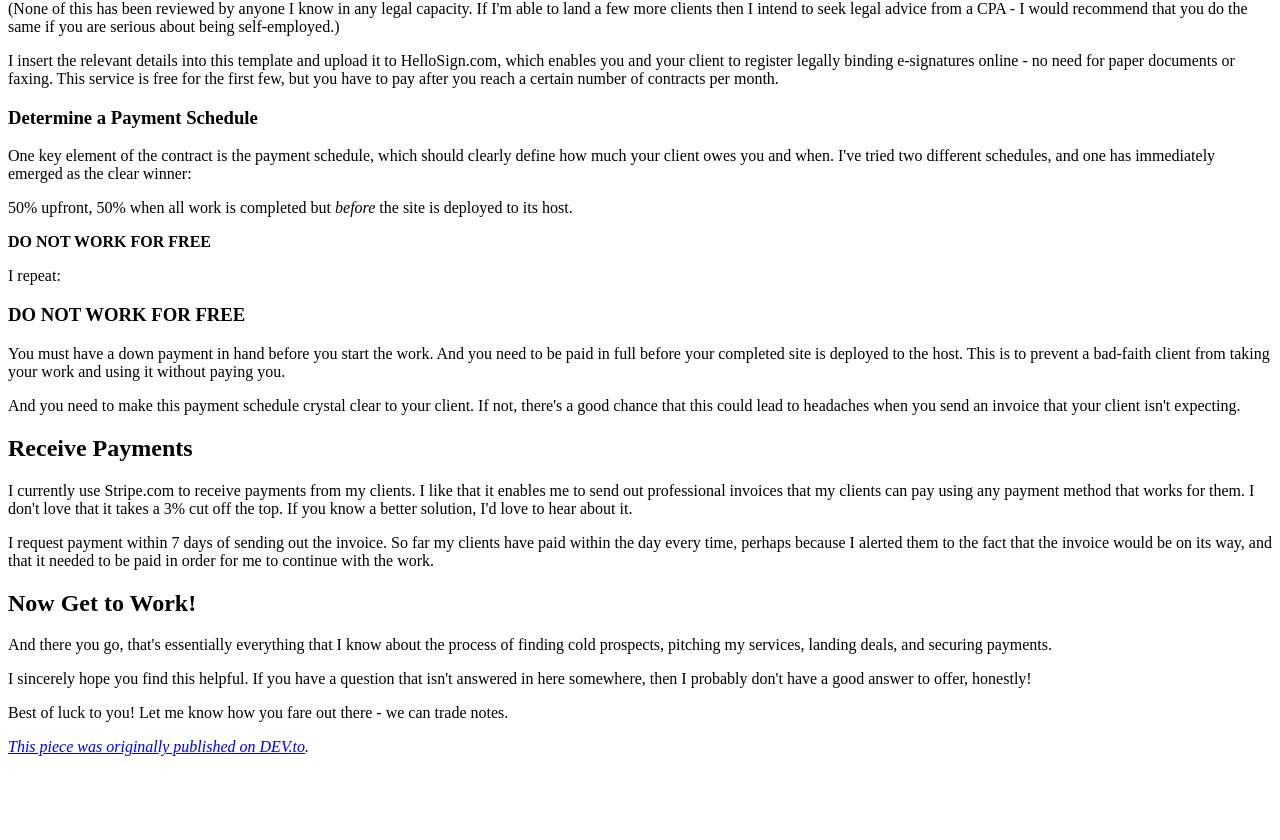
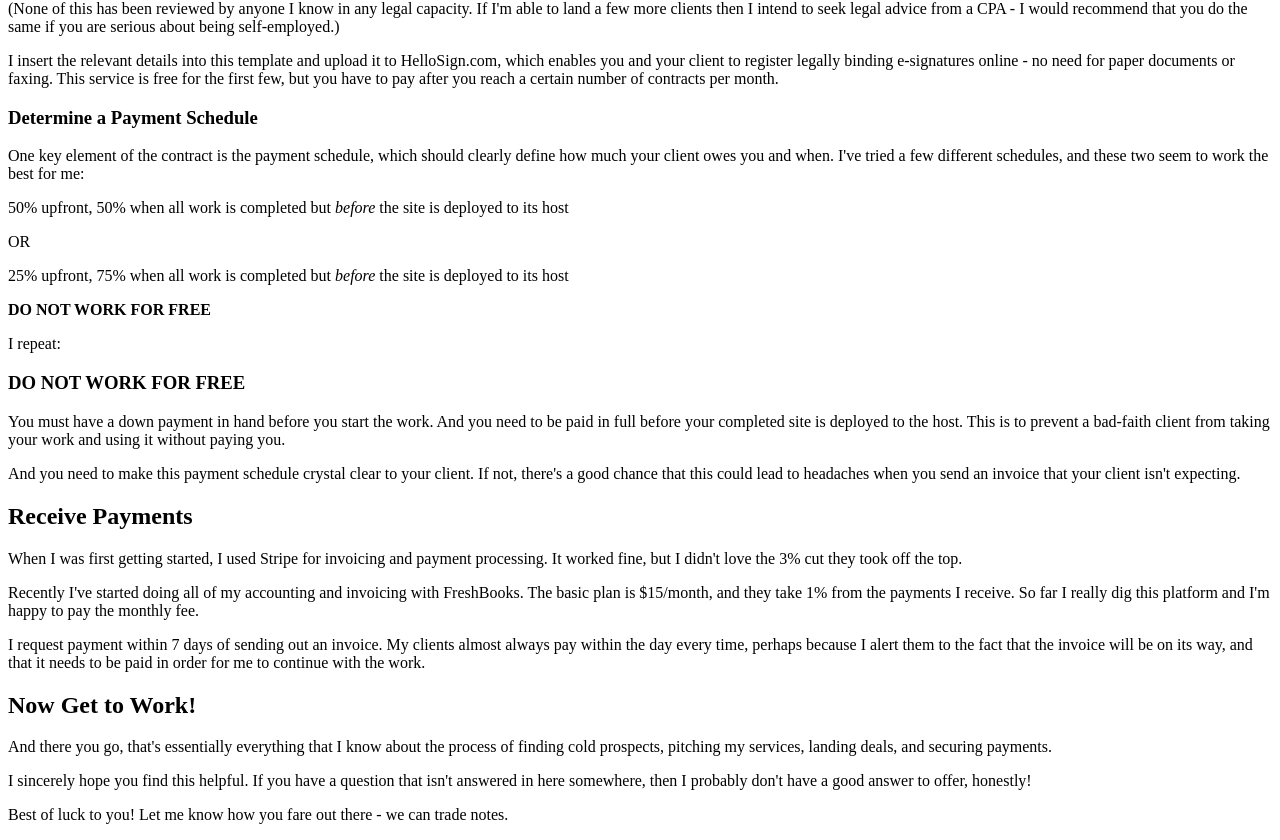
Before and after one commit to samuelsycamore/nextjs-docs, a Next.js app: page /guides/freelancing-workflow in a window 1280 px wide. Shown: the part 6843-7683 px from the top of the page. Before the commit the page ends 7615 px from the top, so only its background shows below. Built offline with nearby package versions, Linux system fonts and the light colour scheme.

Commit message:
update freelancing workflow piece

```diff
--- a/pages/guides/freelancing-workflow.mdx
+++ b/pages/guides/freelancing-workflow.mdx
@@ -3,12 +3,12 @@ import { NextSeo } from 'next-seo';
 
 <NextSeo
       title="My freelancing workflow, from cold leads to paid invoices"
-      description="How I successfully pitched my services and closed deals as a freelance web developer."
+      description="How I successfully pitched my services and closed deals when I was getting started as a freelance web developer."
       canonical="https://www.samuelsycamore.com/guides/freelancing-workflow"
       openGraph={{
         url: 'https://www.samuelsycamore.com/guides/freelancing-workflow',
         title: 'My freelancing workflow, from cold leads to paid invoices',
-        description: 'How I successfully pitched my services and closed deals as a freelance web developer.',
+        description: 'How I successfully pitched my services and closed deals when I was getting started as a freelance web developer.',
         images: [
           {
             url: 'https://samuelsycamore.com/og/freelancing-workflow-og-image.jpg',
@@ -354,9 +354,13 @@ I insert the relevant details into this template and upload it to HelloSign.com,
 
 ### Determine a Payment Schedule
 
-One key element of the contract is the payment schedule, which should clearly define how much your client owes you and when. I've tried two different schedules, and one has immediately emerged as the clear winner:
+One key element of the contract is the payment schedule, which should clearly define how much your client owes you and when. I've tried a few different schedules, and these two seem to work the best for me:
 
-50% upfront, 50% when all work is completed but *before* the site is deployed to its host.
+50% upfront, 50% when all work is completed but *before* the site is deployed to its host
+
+OR
+
+25% upfront, 75% when all work is completed but *before* the site is deployed to its host
 
 **DO NOT WORK FOR FREE**
 
@@ -370,9 +374,12 @@ And you need to make this payment schedule crystal clear to your client. If not,
 
 ## Receive Payments
 
-I currently use Stripe.com to receive payments from my clients. I like that it enables me to send out professional invoices that my clients can pay using any payment method that works for them. I don't love that it takes a 3% cut off the top. If you know a better solution, I'd love to hear about it.
+When I was first getting started, I used Stripe for invoicing and payment processing. It worked fine, but I didn't love the 3% cut they took off the top.
 
-I request payment within 7 days of sending out the invoice. So far my clients have paid within the day every time, perhaps because I alerted them to the fact that the invoice would be on its way, and that it needed to be paid in order for me to continue with the work.
+Recently I've started doing all of my accounting and invoicing with FreshBooks. The basic plan is $15/month, and they take 1% from the payments I receive. So far I really dig this platform and I'm happy to pay the monthly fee.
+
+I request payment within 7 days of sending out an invoice. My clients almost always pay within the day every time, perhaps because I alert them to the fact that the invoice will be on its way, and that it needs to be paid in order for me to continue with the work.
+
 
 ## Now Get to Work!
 
@@ -381,5 +388,3 @@ And there you go, that's essentially everything that I know about the process of
 I sincerely hope you find this helpful. If you have a question that isn't answered in here somewhere, then I probably don't have a good answer to offer, honestly!
 
 Best of luck to you! Let me know how you fare out there - we can trade notes.
-
-*[This piece was originally published on DEV.to](https://dev.to/tanoaksam/my-freelancing-workflow-from-cold-leads-to-paid-invoices-38hd).*
```
